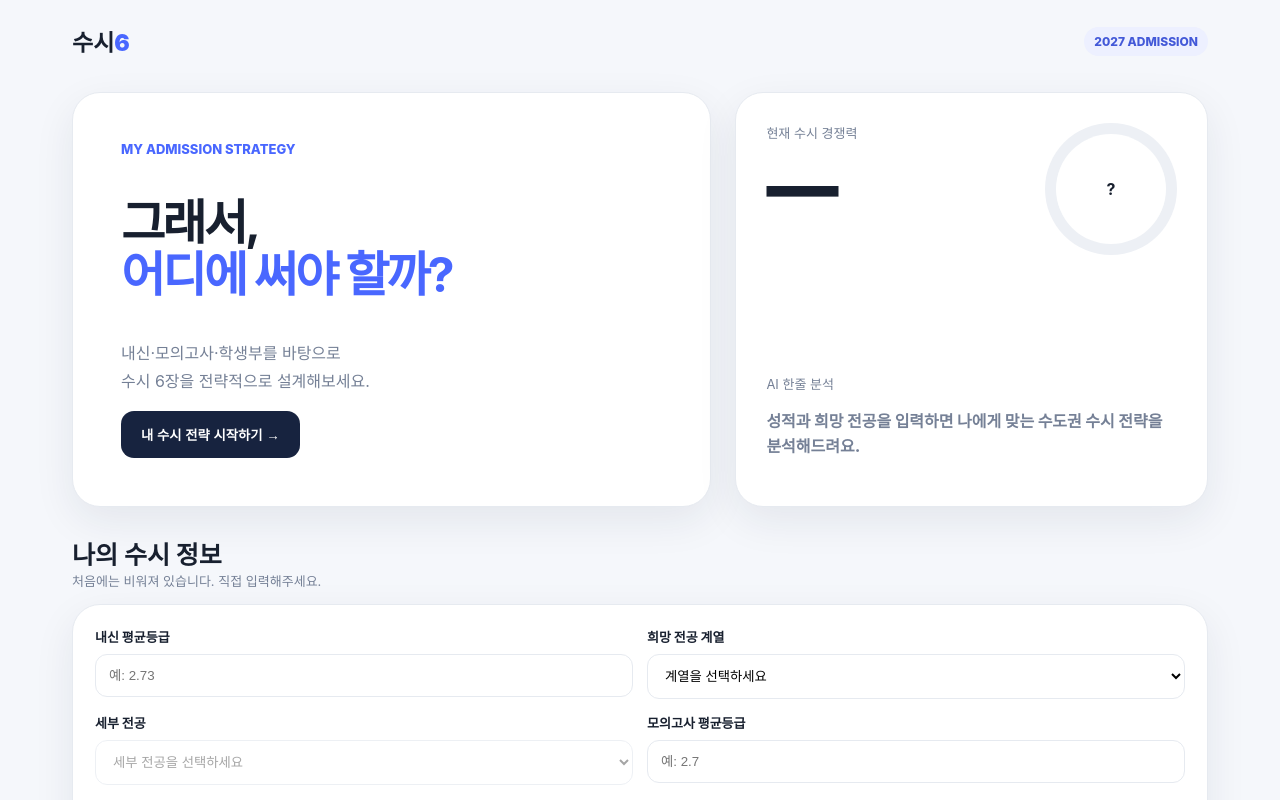
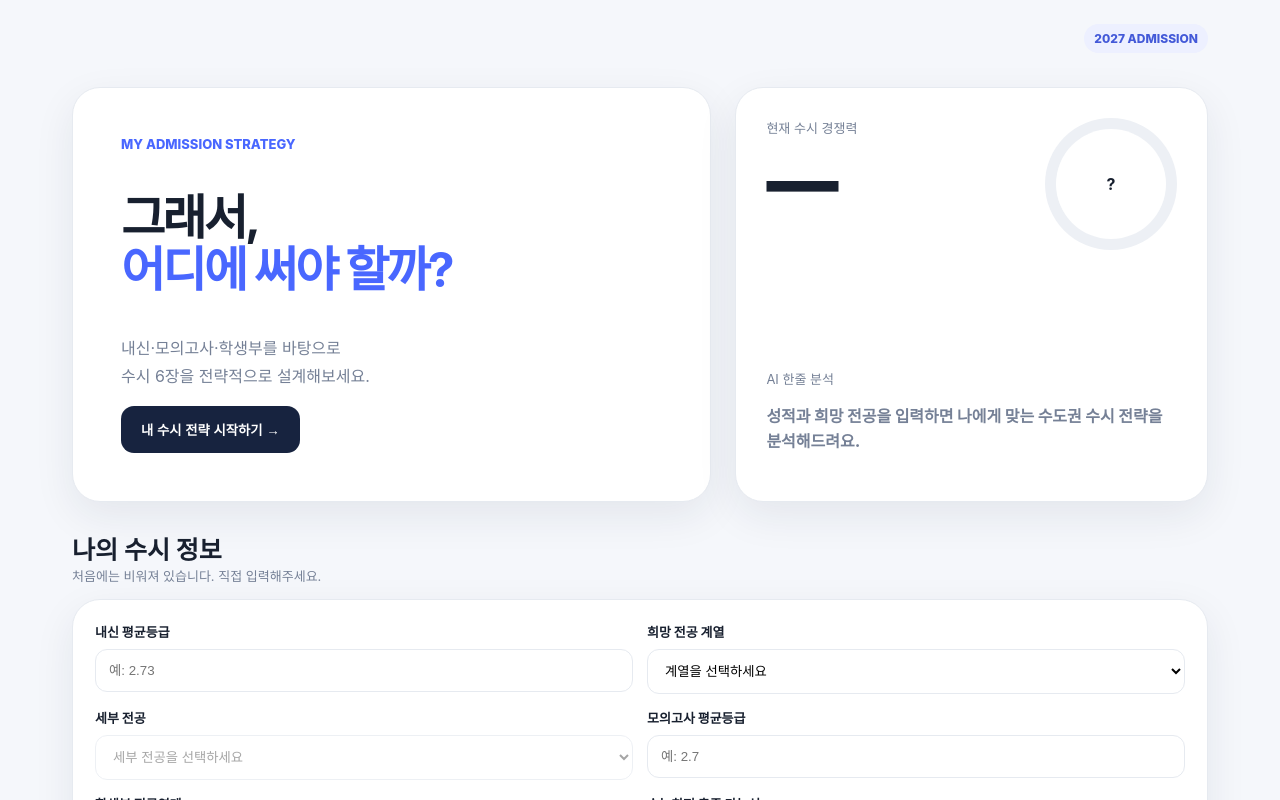
Before and after one commit to sooyachoco/2027-susi, a Next.js app: page / in a window 1280 px wide. Shown: the top 800 px of the page. Built offline with nearby package versions, Linux system fonts and the light colour scheme.

Commit message:
ui: replace header logo with susi fighting logo

```diff
--- a/components/Header.tsx
+++ b/components/Header.tsx
@@ -1,9 +1,9 @@
 export function Header() {
   return (
     <header>
-      <div className="logo">
-        수시<span>6</span>
-      </div>
+      <a className="brandLogo" href="#" aria-label="수시 화이팅 홈">
+        <img src="/susi-logo.svg" alt="수시 화이팅!" />
+      </a>
       <div className="badge">2027 ADMISSION</div>
     </header>
   );
```
